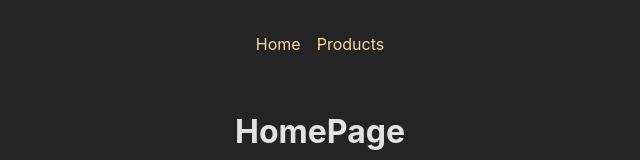
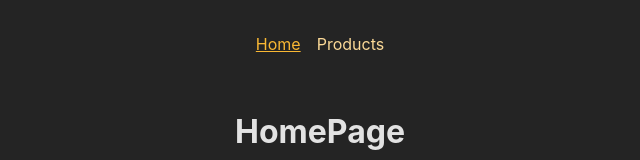
Before and after one commit to AshKatLuck/react-router-multipage-spa, a React (Create React App) app: page / in a window 1280 px wide. Shown: the top 160 px of the page, without its empty margins (320-960 px from the left). Built offline with nearby package versions, Linux system fonts and the light colour scheme.

Commit message:
use NavLink to highlight the active link at any point

```diff
--- a/src/components/MainNavigation.js
+++ b/src/components/MainNavigation.js
@@ -1,4 +1,4 @@
-import { Link } from "react-router-dom";
+import { NavLink } from "react-router-dom";
 import classes from "./MainNavigation.module.css";
 const MainNavigation = () => {
   return (
@@ -6,10 +6,25 @@
       <nav>
         <ul className={classes.list}>
           <li>
-            <Link to="/">Home</Link>
+            <NavLink
+              to="/"
+              className={({ isActive }) =>
+                isActive ? classes.active : undefined
+              }
+              end
+            >
+              Home
+            </NavLink>
           </li>
           <li>
-            <Link to="/products">Products</Link>
+            <NavLink
+              to="/products"
+              className={({ isActive }) => {
+                return isActive ? classes.active : undefined;
+              }}
+            >
+              Products
+            </NavLink>
           </li>
         </ul>
       </nav>
--- a/src/components/MainNavigation.module.css
+++ b/src/components/MainNavigation.module.css
@@ -17,7 +17,7 @@
 }
 
 .list a:hover,
-.list a:active{
+.list a.active{
     text-decoration: underline;
     color: var(--color-primary-800);
 }
```
